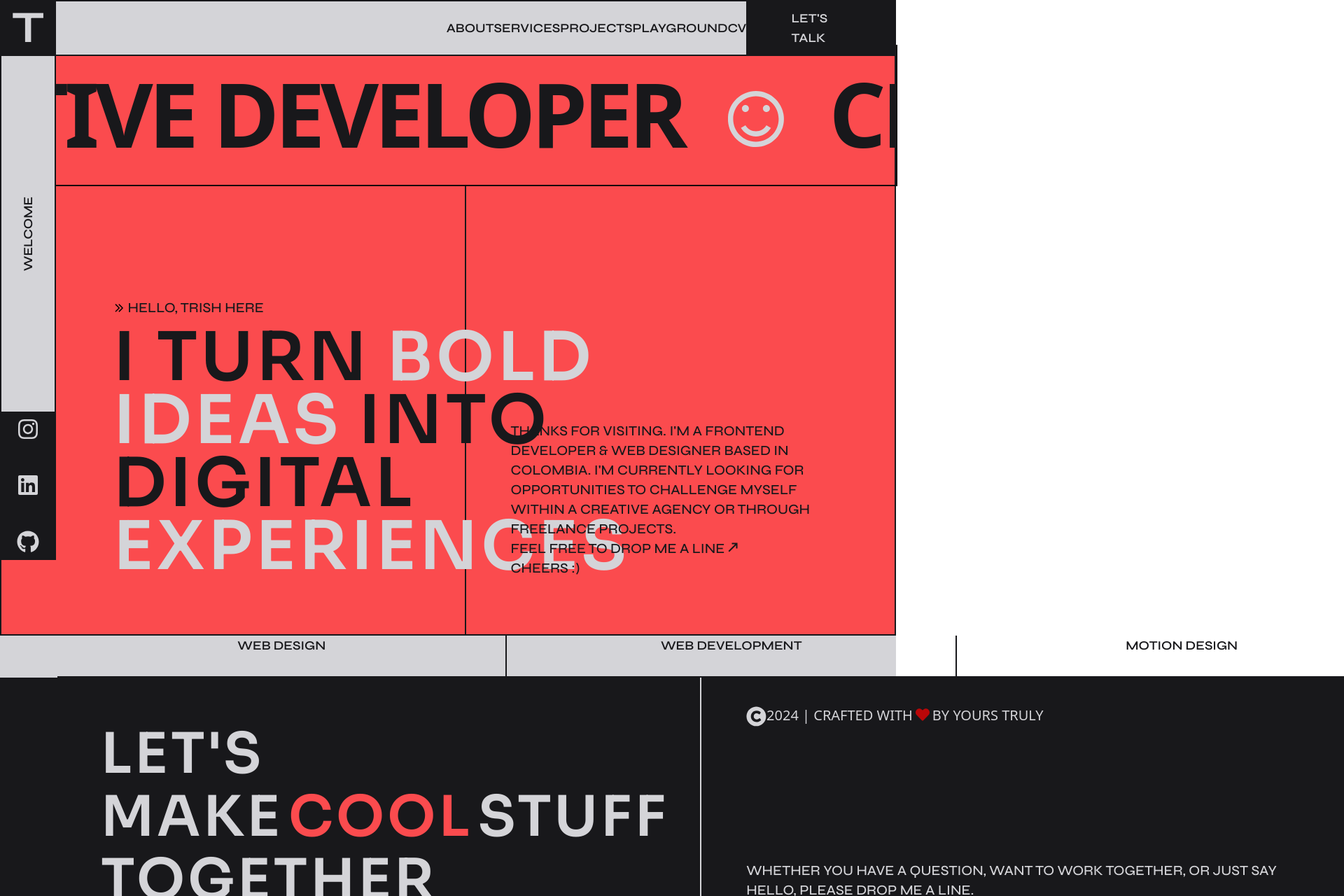
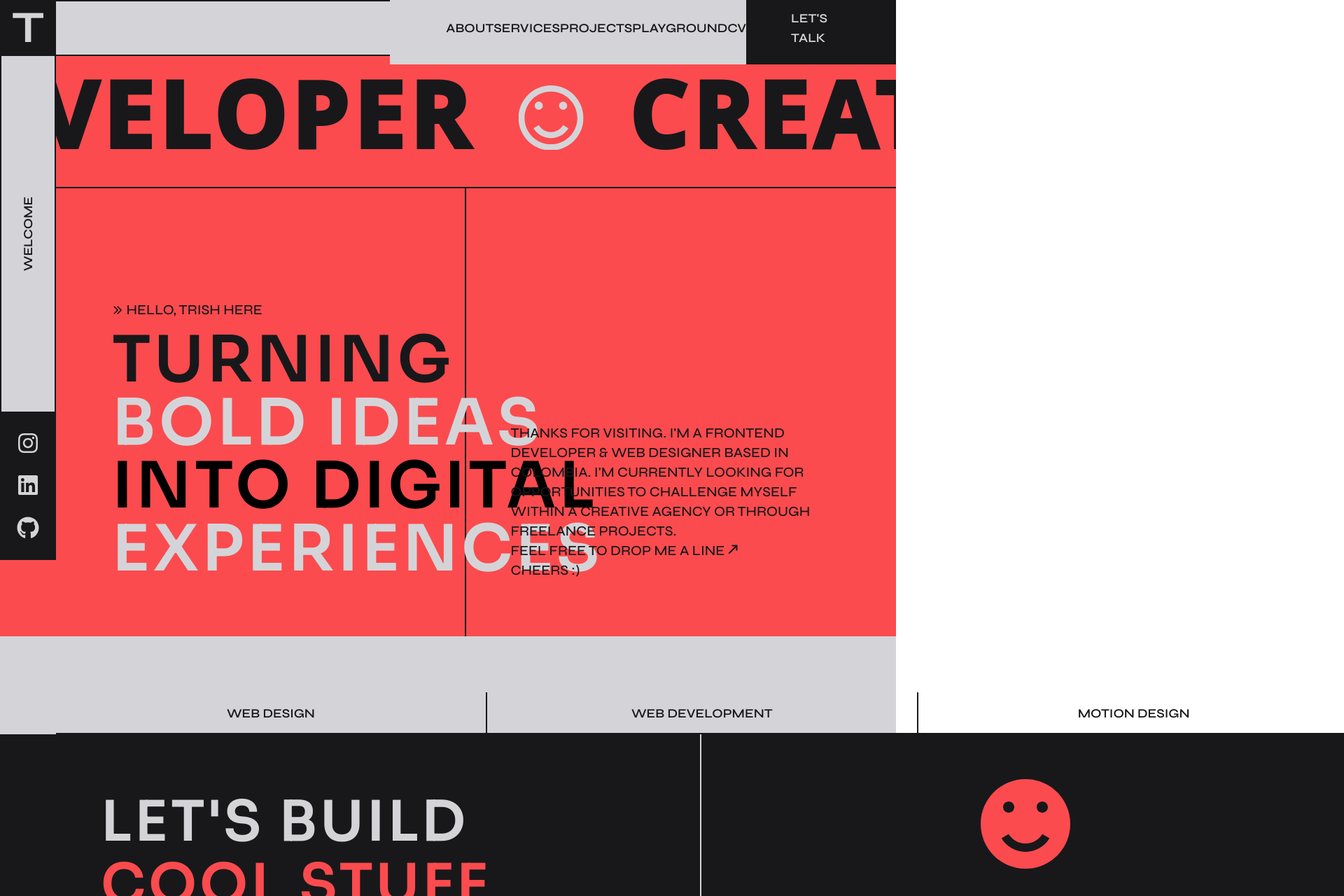
Before and after one commit to sandyFit/trish-portfolio, a React (Create React App) app: page / in a window 1280 px wide. Shown: the top 1280 px of the page at 70% size, 1920 px wide, since content can reach past the window. Built offline with nearby package versions, Linux system fonts and the light colour scheme; a web font is replaced by a local one.

Commit message:
Adjusted styles and fixed layout bugs

```diff
--- a/src/components/ui/MotionText.jsx
+++ b/src/components/ui/MotionText.jsx
@@ -2,12 +2,12 @@ import React from 'react'
 
 const MotionText = ({ icon, text1, text2, text3 }) => {
 
-    const repetitions = Array(6).fill(null);
+    const repetitions = Array(2).fill(null);
 
     return (
-        <div className="w-[100vw] z-10 border-2 border-zinc-950"
+        <div className="w-full z-10 border-b-2 border-zinc-900"
             style={{ overflow: 'hidden'}}>
-            <h2 className=' motion-text font-pragati text-[8rem] font-[900] tracking-tighter uppercase'>
+            <h2 className=' motion-text font-pragati text-[8.2rem] font-[950] tracking-wider uppercase'>
                 <div style={{ display: 'flex', whiteSpace: 'nowrap' }}>
                     {repetitions.map((_, index) => (
                         <React.Fragment key={index}>
--- a/src/index.css
+++ b/src/index.css
@@ -59,13 +59,13 @@
     white-space: nowrap;
     margin: 0;
     padding: 0;
-    animation: slideLeft 60s linear infinite;
+    animation: slideLeft 10s linear infinite;
 }
 
 
 
 @layer base {
-    body {
+    html, body {
         @apply  m-0 p-0 box-border w-full min-h-screen
     }
 
@@ -73,3 +73,14 @@
       @apply cursor-pointer
     }
 }
+
+@layer utilities {
+    .hero-title {
+      @apply font-sora text-[5.7rem] font-[600] tracking-wider leading-[90px] uppercase
+
+    }
+
+    .footer-title {
+      @apply font-sora text-[5rem] font-[600] tracking-wider leading-[90px] uppercase
+    }
+}
--- a/src/layouts/Footer.jsx
+++ b/src/layouts/Footer.jsx
@@ -1,5 +1,6 @@
 import React from 'react';
 import { FaCopyright, FaHeart } from 'react-icons/fa';
+import { ImSmile2 } from 'react-icons/im';
 
 
 const Footer = () => {
@@ -7,42 +8,49 @@ const Footer = () => {
     const date = new Date();
 
     return (
-        <section name='contact' className='w-[calc(100vw - 80px)] min-h-[calc[100vh - 80px]] bg-zinc-300
+        <section name='contact' className='w-full min-h-screen pt-[80px] bg-zinc-300
             grid grids-col-2'>
-            <article className='w-full h-[60px] grid grid-cols-3 border-b-2 border-zinc-900 ml-[82px]
-                text-center overflow-hidden text-zinc-900 font-syne text-lg font-semibold uppercase'>
-                <p className=' border-r-2 border-zinc-900'>Web design</p>
-                <p className=' border-r-2 border-zinc-900'>Web development</p>
-                <p className=''>Motion design</p>
+            <article id='contact' className='w-[calc(100vw - 90px)] h-[60px] grid grid-cols-3 border-b-2
+                border-zinc-900 ml-[80px] text-center text-zinc-900 font-syne text-lg
+                font-semibold uppercase'>
+                <p className='pt-4 border-r-2 border-zinc-900'>Web design</p>
+                <p className='pt-4 border-r-2 border-zinc-900'>Web development</p>
+                <p className='pt-4'>Motion design</p>
             </article>
 
             <article className="flex h-full">
-                <div className="bg-zinc-900 w-[52%]  py-16 pl-36 border-r-2 border-zinc-300">
-                    <p className=' text-zinc-300 font-sora text-[5rem] font-[600] tracking-wider leading-[90px] uppercase'>
-                        Let's make
-                        <span className='text-orangey-400 mx-2'>cool</span>
-                        stuff together
-                    </p>
+                <div className="bg-zinc-900 w-[52%] py-[5em] pl-36 border-r-2 border-zinc-300">
+
+                    <h1 className='footer-title text-zinc-300 '>
+                        let's build
+                    </h1>
+                    <h2 className='footer-title text-orangey-400'>cool stuff</h2>
+                    <h2 className='footer-title text-zinc-300'>together!</h2>
+
 
                 </div>
-                <div className="bg-zinc-900 w-[48%] flex flex-col justify-end items-end px-16 pb-20 pt-16 ">
-                    <div className="w-full flex text-xl font-medium uppercase text-zinc-300 mt-20
-                        relative bottom-48 ">
-                            <FaCopyright style={{marginTop: '.1rem', fontSize: '1.8rem'}}/>
-                            {`${date.getFullYear()}  |   Crafted with`}
-                            <FaHeart style={{ color: 'red', margin: '3px 4px 0 4px', opacity: '.7' }} />
-                            {'by yours truly'}
-                        </div>
+                <div className="bg-zinc-900 w-[48%] flex flex-col justify-between items-center px-16 p-16 ">
+                    <ImSmile2 style={{color: '#fb4b4e', fontSize: '8rem'}}/>
                     <p className='font-syne text-xl text-zinc-300 font-[500] uppercase'>
                         Whether you have a question, want to work together, or just say hello, please drop me a line.
                     </p>
                 </div>
             </article>
 
-            <article className='w-full bg-zinc-900 border-2 border-zinc-300'>
+            <article className='w-full flex flex-col bg-zinc-900 border-2 border-zinc-300'>
+                <div className="w-full flex text-xl font-medium uppercase text-zinc-300 pt-8
+                    pl-[48rem]">
+                    <FaCopyright style={{marginTop: '.1rem', fontSize: '1.8rem'}}/>
+                    {`${date.getFullYear()}  |   Crafted with`}
+                    <FaHeart style={{ color: 'red', margin: '3px 4px 0 4px', opacity: '.7' }} />
+                    {'by yours truly'}
+                </div>
+
                 <a href="mailto:sandy07r@gmail.com">
-                    <p className='text-[10.5rem] pt-36 pb-6 pl-36 text-zinc-300'>
-                        hello@trishramos.com
+                    <p className='text-[10.5rem] pt-[.125em] pb-4 pl-36 text-zinc-300'>
+                        hello
+                        <span className='text-orangey-400'>@</span>
+                        trishramos.com
                     </p>
                 </a>
 
--- a/src/layouts/Navbar.jsx
+++ b/src/layouts/Navbar.jsx
@@ -1,26 +1,35 @@
-import React from 'react'
-
-import BottomNav from './BottomNav';
+import React from 'react';
+import { Link as ScrollLink } from 'react-scroll';
 
 const Navbar = () => {
     return (
-        <div className="relative w-full">
+        <nav className='flex justify-end items-center w-full h-[80px]
+            fixed top-0 left-0 bg-zinc-300 z-20 border-t-2 border-b-2 border-zinc-900 hover:text-zinc-900 '>
 
+            <div className="relative w-7/12">
+                <div className='flex justify-center items-center z-30 pl-6 '>
+                    <ul className='w-full flex justify-between items-center bg-zinc-300 pl-20'>
+                        {['about', 'services', 'projects', 'playground', 'cv'].map((item, index) => (
+                            <li className='text-zinc-900 font-syne text-lg font-semibold hover:text-orangey-400
+                            cursor-pointer py-2 uppercase' key={index}>
+                                <ScrollLink to={item} smooth={true} duration={500}>
+                                    {item.charAt(0).toUpperCase() + item.slice(1).replace('-', ' ')}
+                                </ScrollLink>
+                            </li>
+                        ))}
 
-            <nav className='flex justify-between items-center w-full h-[80px] fixed top-0 bg-zinc-300 z-20
-                border-2 border-zinc-900 hover:text-zinc-900 overflow-hidden'>
-                <p className="text-zinc-900 text-[4rem] font-syne font-bold ml-6"></p>
+                        <li className='text-zinc-300 font-syne text-lg font-semibold bg-zinc-900 hover:bg-zinc-300
+                            hover:text-zinc-900 cursor-pointer px-16 py-6 uppercase'>
+                            <ScrollLink to='contact' smooth={true} duration={500}>
+                                Let's Talk
+                            </ScrollLink>
+                        </li>
+                    </ul>
+                </div>
+            </div>
+        </nav>
 
-                {/* <p className='text-xl uppercase text-zinc-500 font-syne'>Available for work</p> */}
-
-                  <div className="relative w-7/12">
-                        <BottomNav/>
-                    </div>
-
-
-            </nav>
-        </div>
     )
 }
 
-export default Navbar
+export default Navbar;
--- a/src/layouts/Sidebar.jsx
+++ b/src/layouts/Sidebar.jsx
@@ -6,7 +6,7 @@ const Sidebar = () => {
     const [activeSection, setActiveSection] = useState('Welcome')
 
     const handleScroll = () => {
-    const sections = ['hero', 'about', 'projects', 'contact'];
+    const sections = ['hero', 'about', 'projects', 'playground', 'contact'];
     const currentSection = sections.find(section => {
         const element = document.getElementById(section);
         if (element) {
@@ -27,8 +27,11 @@ const Sidebar = () => {
         case 'projects':
             setActiveSection('Selected Works');
             break;
+        case 'playground':
+            setActiveSection('Playground');
+            break;
         case 'contact':
-            setActiveSection('Get In Touch');
+            setActiveSection("Let's Talk");
             break;
         default:
             setActiveSection('Welcome');
@@ -45,8 +48,8 @@ const Sidebar = () => {
 
 
     return (
-        <section className='w-[80px] min-h-full flex flex-col justify-between items-center border-2
-            border-zinc-900 gap-60  fixed inset-0 z-30 bg-zinc-300'>
+        <section className='w-[80px] h-full flex flex-col justify-between items-center border-2
+            border-zinc-900 gap-60 fixed inset-0 z-30 bg-zinc-300'>
             <p className="text-zinc-300  text-[4rem] font-syne font-bold flex justify-center items-center w-full
                 h-[78px] border-b-2 border-zinc-900 bg-zinc-900">
                 T
@@ -56,7 +59,7 @@ const Sidebar = () => {
                 <p className='text-zinc-900 font-syne text-lg font-semibold uppercase -rotate-90'>{ activeSection }</p>
             </div>
 
-            <div className='flex flex-col justify-evenly items-center w-full h-full text-zinc-300 bg-zinc-900  gap-10'>
+            <div className='flex flex-col justify-evenly items-center w-full h-[20rem] text-zinc-300 bg-zinc-900 '>
                 <FaInstagram
                     style={{ fontSize: '2rem',  cursor: 'pointer', transition: 'opacity 0.2s' }}
                     onMouseOver={(e) => e.target.style.opacity = 0.65}
--- a/src/pages/home/Hero.jsx
+++ b/src/pages/home/Hero.jsx
@@ -2,22 +2,23 @@ import React from 'react'
 import { PiCaretDoubleRightBold } from 'react-icons/pi';
 import { ImSmile } from "react-icons/im";
 import MotionText from '../../components/ui/MotionText';
-import { AnimatePresence, motion } from 'framer-motion';
 import {CgArrowTopRight } from "react-icons/cg";
 import { Link } from 'react-scroll';
 
-const Test = () => {
+
+const Hero = () => {
+
     return (
-        <section className='w-[calc(100vw - 84px)] min-h-[calc[100vh - 80px]] bg-orangey-400 grid grids-col-2 border-2
-            border-zinc-900'>
-            <article className='w-full h-full before:content-[""] absolute top-16'>
+        <>
+            <section className='w-full min-h-screen bg-orangey-400 grid grids-col-2 relative'>
+                <article className='absolute top-16 left-0 w-full'>
                     <MotionText
-                    icon={<ImSmile style={{ margin: '4rem 4rem 0 0', fontSize: '5rem', color: '#d4d4d8'}} />}
+                        icon={<ImSmile style={{ margin: '3.6rem 4rem 0 0', fontSize: '5.8rem', color: '#d4d4d8'}} />}
                         text1={'Creative Developer'}
                     />
                 </article>
 
-            <article className="flex w-full mt-[16.5rem]">
+                <article className="flex w-full mt-[16.8rem]">
                     <div className="w-[52%] flex flex-col items-start pt-40 pb-20 pl-40 border-r-2 border-zinc-900">
                         {/* Left Column Content */}
                         <div className="flex flex-col">
@@ -27,30 +28,22 @@ const Test = () => {
                                     Hello, Trish here
                                 </p>
                             </div>
-                        <AnimatePresence>
-                            <motion.h1
-                                initial={{ opacity: 0, scale: 0.5 }}
-                                animate={{ opacity: 1, scale: 1 }}
-                                transition={{ duration: 5 }}
-                                className='font-sora text-[6rem] font-[600] tracking-wider leading-[90px] uppercase
-                                    text-zinc-900 '>
-                                    I Turn
-                                    <span className='text-zinc-300 ml-6'>Bold Ideas</span>
-                                    <span className='mx-6'>into Digital</span>
-                                    <span className='text-zinc-300 flex flex-col'>Experiences</span>
-                            </motion.h1>
-                        </AnimatePresence>
+
+                            <h1 className='hero-title text-zinc-900'>
+                                Turning
+                            </h1>
+                            <h2 className='hero-title text-zinc-300'>Bold Ideas</h2>
+                            <h2 className='hero-title'>into Digital</h2>
+                            <h2 className='hero-title text-zinc-300 flex flex-col'>Experiences</h2>
                         </div>
                     </div>
-
 
                     <div className="w-[48%] flex justify-end items-end px-16 pb-20">
                         {/* Right Column Content */}
                         <p className='w-full font-syne text-xl uppercase text-zinc-900 font-[500]'>
                             Thanks for visiting.
                             I'm a frontend developer & web designer based in Colombia.
-                        I'm currently looking for opportunities to challenge myself within a creative agency or through
-                        freelance projects.
+                            I'm currently looking for opportunities to challenge myself within a creative agency or through freelance projects.
                             <Link to='contact' className=' hover:text-zinc-300 flex'>
                                 Feel free to drop me a line <CgArrowTopRight style={{fontSize: '1.5rem'}}/>
                             </Link>
@@ -59,7 +52,9 @@ const Test = () => {
                     </div>
                 </article>
             </section>
-    )
-}
 
-export default Test
+        </>
+    );
+};
+
+export default Hero;
```
Lines whose indentation alone changed are shown as unchanged.
